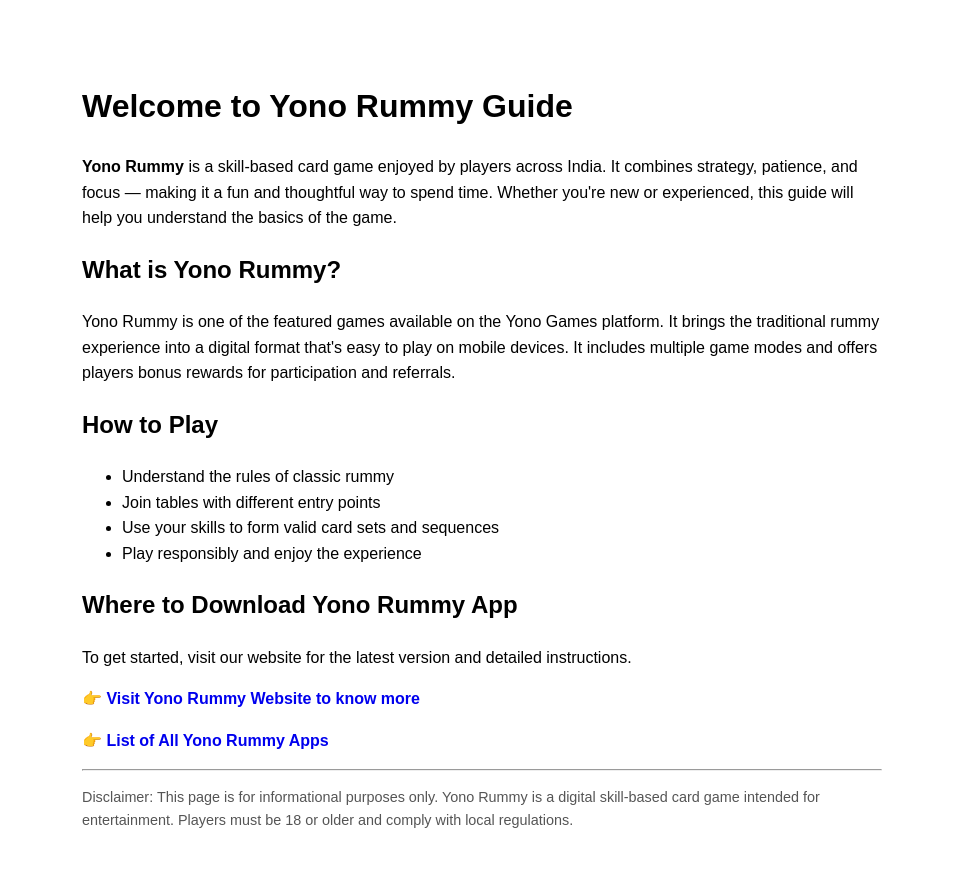
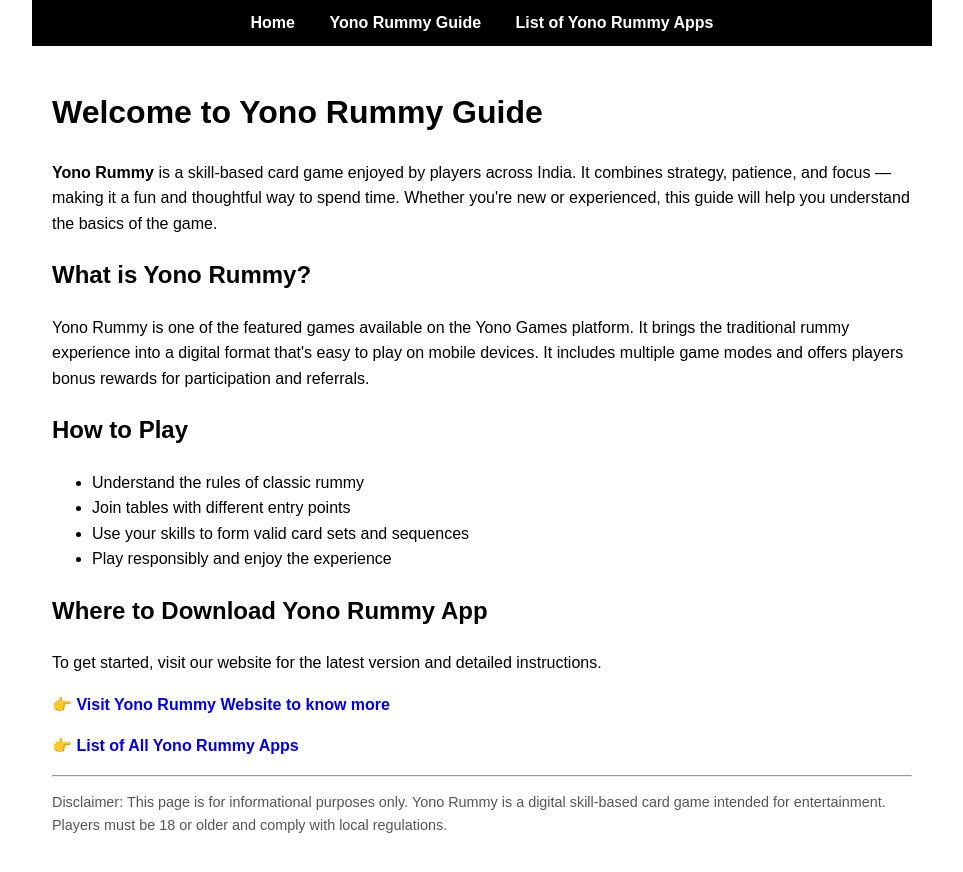
Before and after one commit to yonogames/yonogames.github.io, a plain HTML site: page yono-rummy-app.html in a window 1280 px wide. Shown: the whole page, without its empty margins (158-1121 px from the left). Drawn offline with Linux system fonts and the light colour scheme.

Commit message:
Update yono-rummy-app.html

```diff
--- a/yono-rummy-app.html
+++ b/yono-rummy-app.html
@@ -6,8 +6,30 @@
   <meta name="description" content="Learn how to play Yono Rummy and download the official app from the Yono Games platform. A safe and skill-based card game enjoyed by players across India.">
   <meta name="viewport" content="width=device-width, initial-scale=1">
   <meta name="robots" content="index, follow">
+<style>
+    .top-nav {
+      background-color: #000;
+      color: #fff;
+      padding: 10px;
+      text-align: center;
+    }
+    .top-nav a {
+      color: #fff;
+      margin: 0 15px;
+      text-decoration: none;
+      font-weight: bold;
+    }
+  </style>
 </head>
-<body style="font-family: Arial, sans-serif; max-width: 800px; margin: 40px auto; padding: 20px; line-height: 1.6;">
+<body style="font-family: Arial, sans-serif; max-width: 900px; margin: 0 auto; padding: 0; line-height: 1.6;">
+
+  <div class="top-nav">
+    <a href="https://yonogames.github.io">Home</a>
+    <a href="https://yonogames.github.io/yono-rummy-app.html">Yono Rummy Guide</a>
+    <a href="https://yonogames.github.io/list-of-all-yono-rummy-apps.html">List of Yono Rummy Apps</a>
+  </div>
+
+  <div style="padding: 20px;">
   <h1>Welcome to Yono Rummy Guide</h1>
 
   <p><strong>Yono Rummy</strong> is a skill-based card game enjoyed by players across India. It combines strategy, patience, and focus — making it a fun and thoughtful way to spend time. Whether you're new or experienced, this guide will help you understand the basics of the game.</p>
@@ -34,5 +56,6 @@
   <p style="font-size: 0.9em; color: #555;">
     Disclaimer: This page is for informational purposes only. Yono Rummy is a digital skill-based card game intended for entertainment. Players must be 18 or older and comply with local regulations.
   </p>
+  </div>
 </body>
 </html>
```
